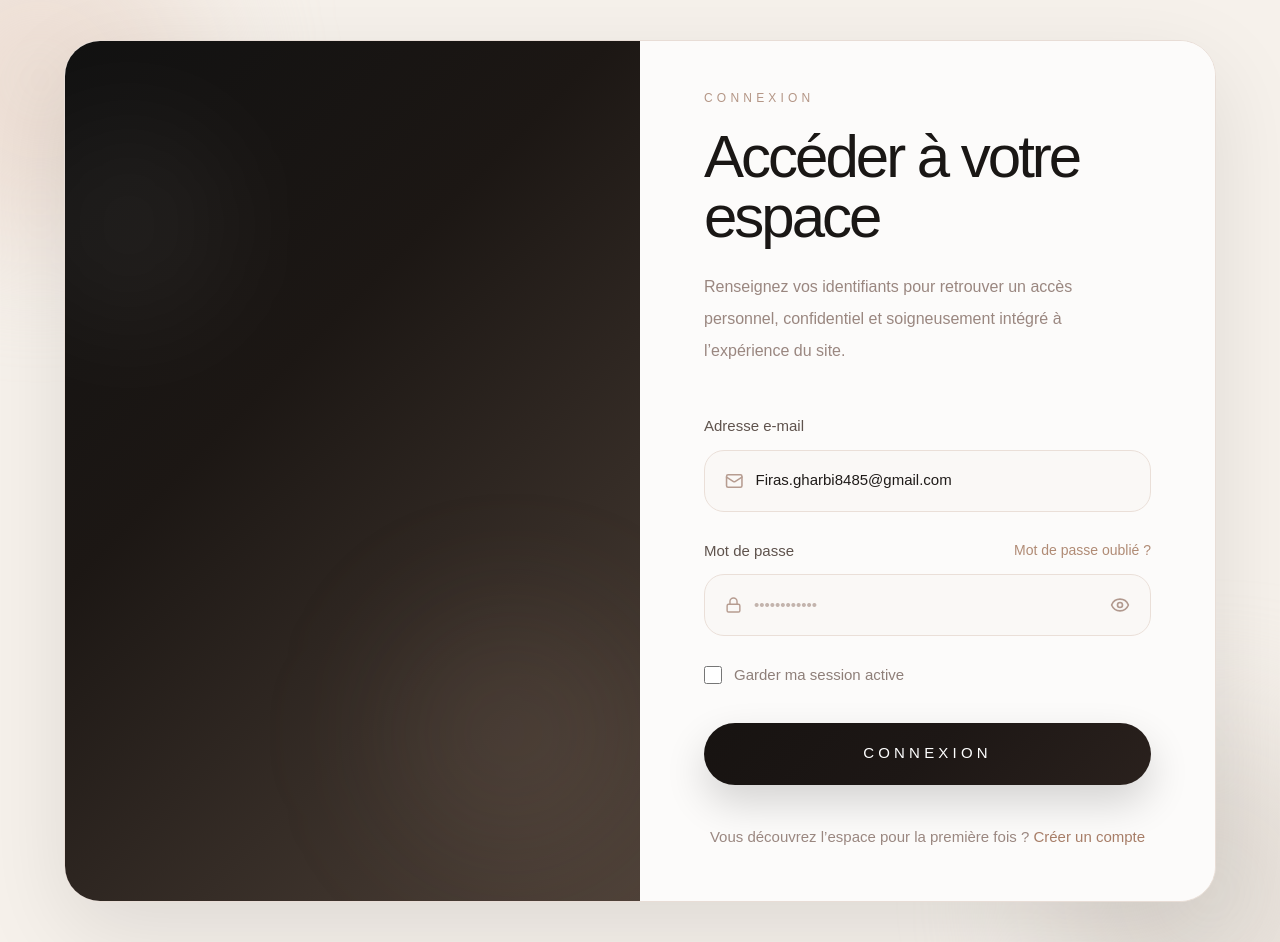
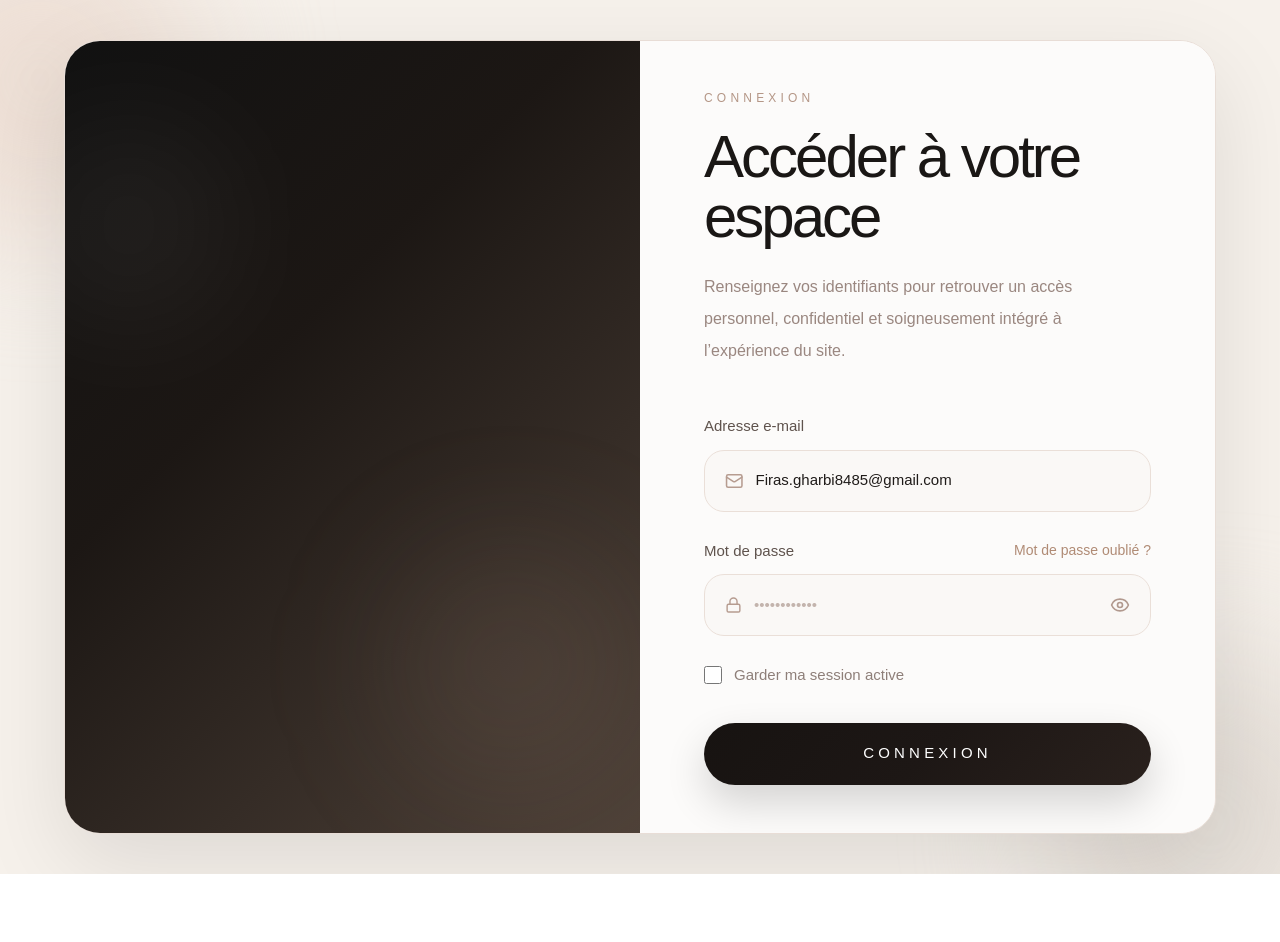
Before and after one commit to Firasxgharbii/sararodriguezserrano, a Next.js app: page /login in a window 1280 px wide. After the commit the page ends 874 px from the top, so only its background shows below. Built offline with nearby package versions, Linux system fonts and the light colour scheme.

Commit message:
fix login supprimer signup

```diff
--- a/app/login/page.tsx
+++ b/app/login/page.tsx
@@ -220,15 +220,7 @@ export default function LoginPage() {
                 </button>
               </form>
 
-              <p className="mt-9 text-center text-[15px] leading-8 text-[#9a8780] animate-[fadeUp_1.15s_ease_forwards] opacity-0">
-                Vous découvrez l’espace pour la première fois ?{" "}
-                <Link
-                  href="/inscription"
-                  className="font-medium text-[#a77d67] transition hover:text-[#5f473d]"
-                >
-                  Créer un compte
-                </Link>
-              </p>
+
             </div>
           </div>
         </div>
```
